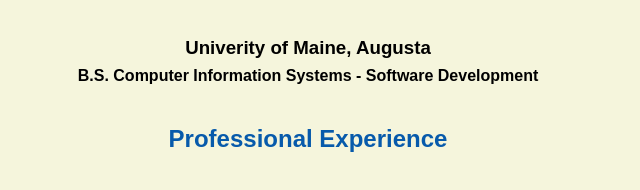
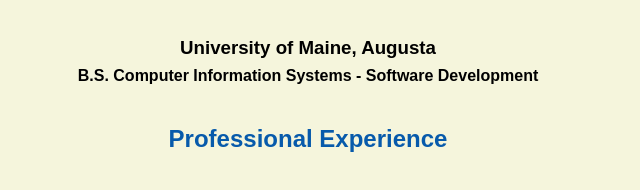
Before and after one commit to natenolt/nathannolting.github.io, a plain HTML site: page resume.html in a window 1280 px wide. Shown: the part 945-1135 px from the top of the page, 332-972 px from the left. Drawn offline with Linux system fonts and the light colour scheme.

Commit message:
Update resume.html

```diff
--- a/resume.html
+++ b/resume.html
@@ -13,7 +13,7 @@
 		<link rel="manifest" href="/site.webmanifest">
 		<meta name="viewport" content="width=device-width, initial-scale=1, shrink-to-fit=no">
 		<meta name="name" content="Nate Nolting's Portal">
-		<meta name="robots" content="noindex, nofollow">
+		<!-- <meta name="robots" content="noindex, nofollow"> -->
 	</header>
 
 	<body>
@@ -31,7 +31,7 @@
 
 		<h2>Education</h2>
 
-		<h3>Univerity of Maine, Augusta</h3>
+		<h3>University of Maine, Augusta</h3>
 		<h4>B.S. Computer Information Systems - Software Development</h4>
 
 		<h2>Professional Experience</h2>
```
